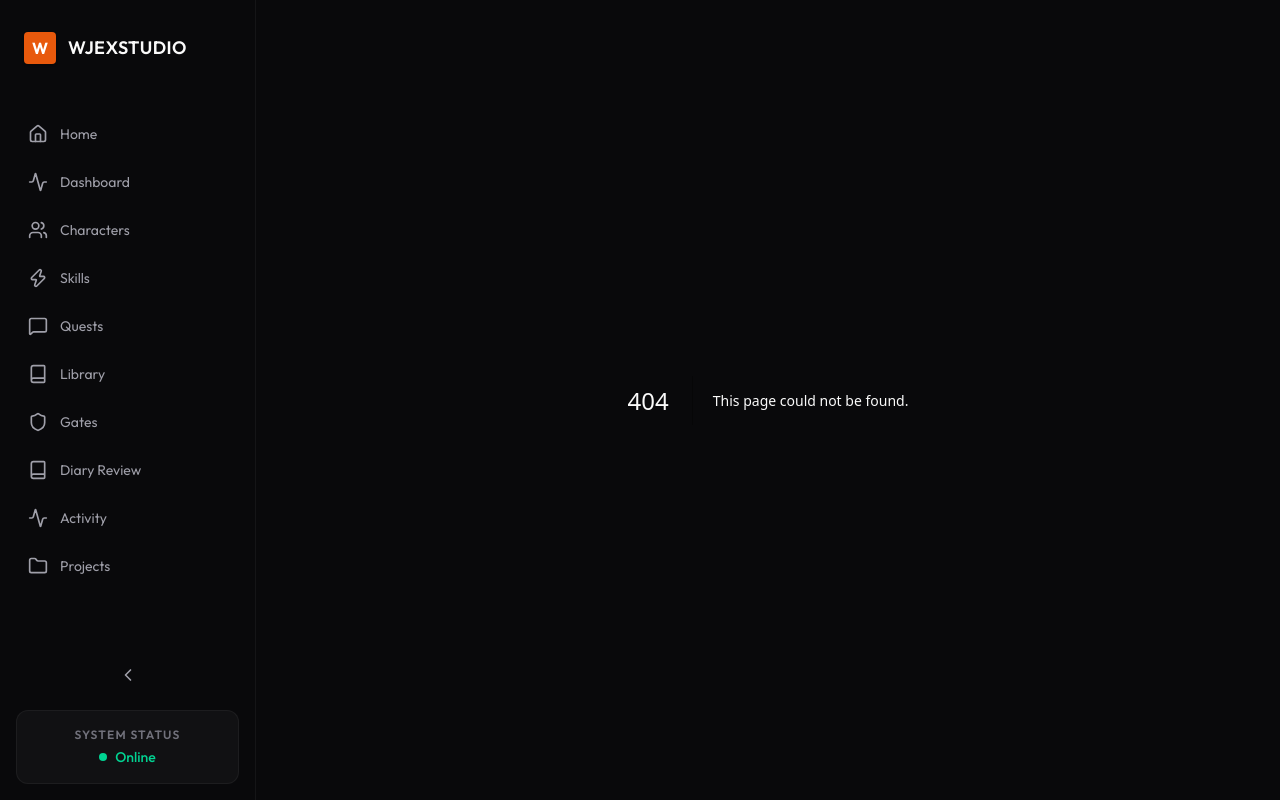
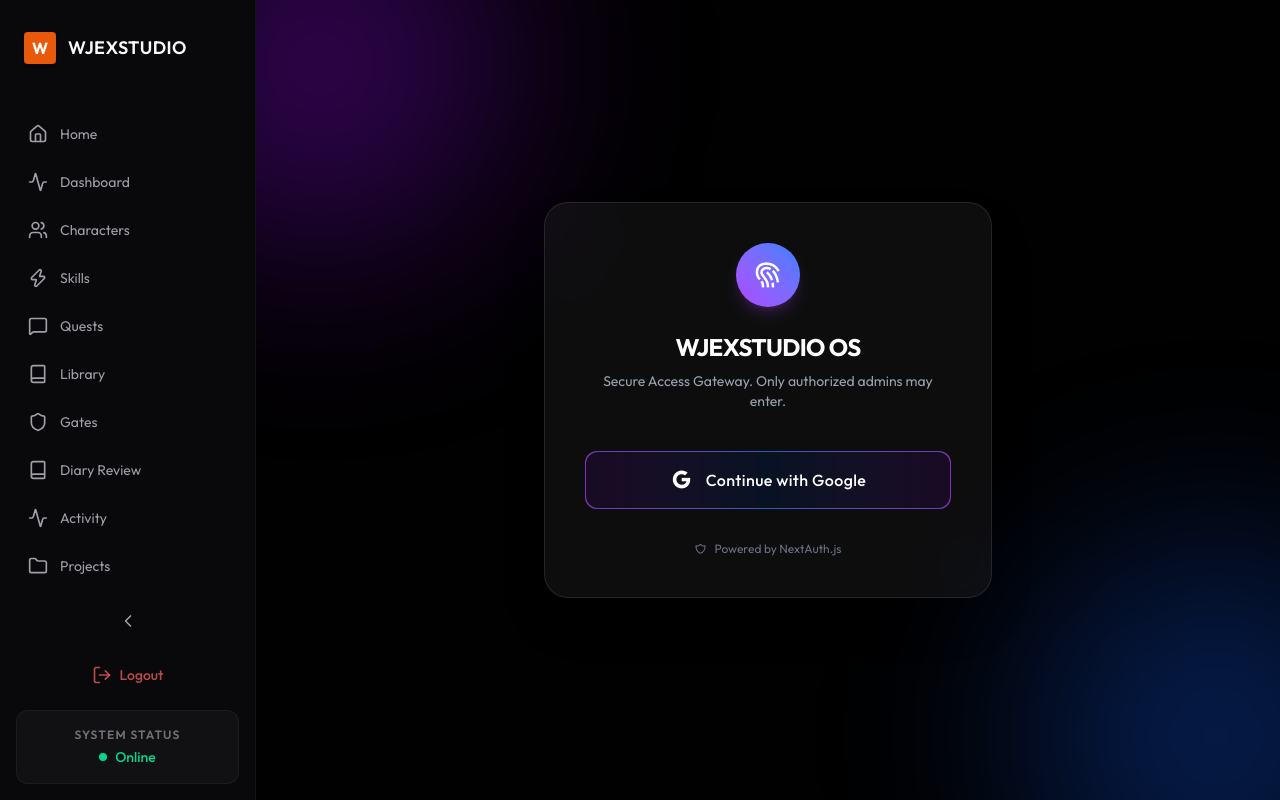
Before and after one commit to wjexstudio/wjexs-frontend, a Next.js app: page /login in a window 1280 px wide. Before the commit this address had no page. Built offline with nearby package versions, Linux system fonts and the light colour scheme.

Commit message:
feat: implement NextAuth and glassmorphism login UI

```diff
--- a/package.json
+++ b/package.json
@@ -12,6 +12,7 @@
     "boxicons": "^2.1.4",
     "lucide-react": "^1.24.0",
     "next": "16.2.10",
+    "next-auth": "^5.0.0-beta.31",
     "react": "19.2.4",
     "react-dom": "19.2.4"
   },
--- /dev/null
+++ b/src/app/api/auth/[...nextauth]/route.ts
@@ -0,0 +1,2 @@
+import { handlers } from "@/auth"
+export const { GET, POST } = handlers
--- a/src/app/layout.tsx
+++ b/src/app/layout.tsx
@@ -8,6 +8,8 @@ export const metadata: Metadata = {
   description: "The premium, agentic operating system. A sleek and high-performance foundation.",
 };
 
+import { Providers } from "../components/Providers";
+
 export default function RootLayout({
   children,
 }: Readonly<{
@@ -16,7 +18,9 @@ export default function RootLayout({
   return (
     <html lang="en" className="dark h-full antialiased">
       <body className="min-h-full flex flex-col">
-        <MainLayout>{children}</MainLayout>
+        <Providers>
+          <MainLayout>{children}</MainLayout>
+        </Providers>
       </body>
     </html>
   );
--- /dev/null
+++ b/src/app/login/page.tsx
@@ -0,0 +1,43 @@
+"use client"
+import { signIn } from "next-auth/react"
+import { useSearchParams } from "next/navigation"
+
+export default function LoginPage() {
+  const searchParams = useSearchParams()
+  const from = searchParams.get('from') || '/'
+
+  return (
+    <div className="flex h-screen w-full items-center justify-center relative overflow-hidden bg-black/90">
+      {/* Background Orbs */}
+      <div className="absolute -top-32 -left-32 w-96 h-96 bg-purple-600/30 rounded-full blur-[100px]" />
+      <div className="absolute -bottom-32 -right-32 w-96 h-96 bg-blue-600/30 rounded-full blur-[100px]" />
+
+      {/* Login Card (Glassmorphism) */}
+      <div className="relative z-10 w-full max-w-md p-10 bg-white/5 backdrop-blur-xl border border-white/10 rounded-3xl shadow-2xl flex flex-col items-center">
+
+        <div className="w-16 h-16 mb-6 rounded-full bg-gradient-to-tr from-purple-500 to-blue-500 flex items-center justify-center shadow-lg shadow-purple-500/20">
+          <i className="bx bx-fingerprint text-3xl text-white"></i>
+        </div>
+
+        <h1 className="text-2xl font-bold text-white mb-2 tracking-tight">WJEXSTUDIO OS</h1>
+        <p className="text-gray-400 text-sm mb-10 text-center">Secure Access Gateway. Only authorized admins may enter.</p>
+
+        <button
+          onClick={() => signIn('google', { callbackUrl: from })}
+          className="w-full relative group overflow-hidden rounded-xl p-[1px]"
+        >
+          <span className="absolute inset-0 bg-gradient-to-r from-purple-500 via-blue-500 to-purple-500 opacity-70 group-hover:opacity-100 transition-opacity duration-300" />
+          <div className="relative flex items-center justify-center gap-3 bg-black/80 px-6 py-4 rounded-xl transition-all duration-300 group-hover:bg-black/50">
+            <i className="bx bxl-google text-2xl text-white"></i>
+            <span className="text-white font-medium tracking-wide">Continue with Google</span>
+          </div>
+        </button>
+
+        <div className="mt-8 text-xs text-gray-500 flex items-center gap-2">
+          <i className="bx bx-shield-alt-2"></i>
+          Powered by NextAuth.js
+        </div>
+      </div>
+    </div>
+  )
+}
--- /dev/null
+++ b/src/auth.ts
@@ -0,0 +1,18 @@
+import NextAuth from "next-auth"
+import Google from "next-auth/providers/google"
+
+export const { handlers, signIn, signOut, auth } = NextAuth({
+  providers: [Google],
+  callbacks: {
+    async signIn({ user }) {
+      const allowedEmails = process.env.ADMIN_EMAILS?.split(',') || [];
+      if (allowedEmails.includes(user.email || '')) {
+        return true;
+      }
+      return false; // Access denied
+    },
+  },
+  pages: {
+    signIn: '/login',
+  },
+})
--- /dev/null
+++ b/src/components/Providers.tsx
@@ -0,0 +1,6 @@
+"use client"
+import { SessionProvider } from "next-auth/react"
+
+export function Providers({ children }: { children: React.ReactNode }) {
+  return <SessionProvider>{children}</SessionProvider>
+}
--- a/src/components/Sidebar.tsx
+++ b/src/components/Sidebar.tsx
@@ -3,7 +3,8 @@
 import React from 'react';
 import Link from 'next/link';
 import { usePathname } from 'next/navigation';
-import { Home, Users, Zap, Book, Shield, Activity, Folder, MessageSquare, ChevronLeft, ChevronRight, X } from 'lucide-react';
+import { Home, Users, Zap, Book, Shield, Activity, Folder, MessageSquare, ChevronLeft, ChevronRight, X, LogOut } from 'lucide-react';
+import { signOut } from 'next-auth/react';
 
 const MENU_ITEMS = [
   { name: 'Home', icon: Home, path: '/' },
@@ -113,6 +114,22 @@ export function Sidebar({ isCollapsed, onToggleCollapse, onCloseMobile }: Sideba
           </div>
         </div>
 
+        {/* Logout Button */}
+        <div className="relative group/logout">
+          <button
+            onClick={() => signOut()}
+            className="w-full flex items-center justify-center p-2 rounded-xl text-red-400/70 hover:text-red-400 hover:bg-red-400/10 transition-colors border border-transparent hover:border-red-400/20"
+          >
+            <LogOut size={20} />
+            {!isCollapsed && <span className="ml-2 text-sm font-medium">Logout</span>}
+          </button>
+
+          {/* Custom Tooltip for Logout */}
+          <div className={`absolute left-full ml-2 top-1/2 -translate-y-1/2 px-3 py-1.5 bg-zinc-800 text-zinc-200 text-xs font-medium rounded-md opacity-0 group-hover/logout:opacity-100 pointer-events-none shadow-xl border border-white/10 whitespace-nowrap z-50 transition-opacity ${!isCollapsed ? 'hidden' : ''}`}>
+            Logout
+          </div>
+        </div>
+
         {/* System Status */}
         <div className={`relative group/status p-4 bg-[#111113] border border-white/5 rounded-xl transition-all ${isCollapsed ? 'flex justify-center items-center p-3 cursor-help' : 'text-center'}`}>
           {!isCollapsed && <p className="text-xs text-zinc-500 uppercase tracking-widest mb-1 font-semibold whitespace-nowrap">System Status</p>}
@@ -128,12 +145,21 @@ export function Sidebar({ isCollapsed, onToggleCollapse, onCloseMobile }: Sideba
         </div>
       </div>
 
-      {/* Mobile System Status (Always expanded look) */}
-      <div className="md:hidden mt-auto p-4 bg-[#111113] border border-white/5 rounded-xl text-center">
-        <p className="text-xs text-zinc-500 uppercase tracking-widest mb-1 font-semibold whitespace-nowrap">System Status</p>
-        <div className="flex items-center justify-center gap-2 text-sm font-medium text-emerald-400">
-          <span className="w-2 h-2 rounded-full bg-emerald-400 animate-pulse min-w-2" />
-          Online
+      {/* Mobile System Status and Logout */}
+      <div className="md:hidden mt-auto flex flex-col gap-2">
+        <button
+          onClick={() => signOut()}
+          className="w-full flex items-center justify-center p-3 rounded-xl text-red-400/70 hover:text-red-400 hover:bg-red-400/10 transition-colors border border-transparent"
+        >
+          <LogOut size={18} />
+          <span className="ml-2 text-sm font-medium">Logout</span>
+        </button>
+        <div className="p-4 bg-[#111113] border border-white/5 rounded-xl text-center">
+          <p className="text-xs text-zinc-500 uppercase tracking-widest mb-1 font-semibold whitespace-nowrap">System Status</p>
+          <div className="flex items-center justify-center gap-2 text-sm font-medium text-emerald-400">
+            <span className="w-2 h-2 rounded-full bg-emerald-400 animate-pulse min-w-2" />
+            Online
+          </div>
         </div>
       </div>
 
--- /dev/null
+++ b/src/middleware.ts
@@ -0,0 +1,33 @@
+import { auth } from "@/auth"
+import { NextResponse } from "next/server"
+
+export default auth((req) => {
+  const isAuth = !!req.auth
+  const isAuthPage = req.nextUrl.pathname.startsWith('/login')
+  const isApiRoute = req.nextUrl.pathname.startsWith('/api')
+
+  if (isApiRoute) {
+    return NextResponse.next()
+  }
+
+  if (isAuthPage) {
+    if (isAuth) {
+      return NextResponse.redirect(new URL('/', req.url))
+    }
+    return null
+  }
+
+  if (!isAuth) {
+    let from = req.nextUrl.pathname
+    if (req.nextUrl.search) {
+      from += req.nextUrl.search
+    }
+    return NextResponse.redirect(new URL(`/login?from=${encodeURIComponent(from)}`, req.url))
+  }
+
+  return NextResponse.next()
+})
+
+export const config = {
+  matcher: ['/((?!_next/static|_next/image|favicon.ico).*)'],
+}
```
Also changed, not shown: 1 other file (tests, documents, lock files or other folders).
